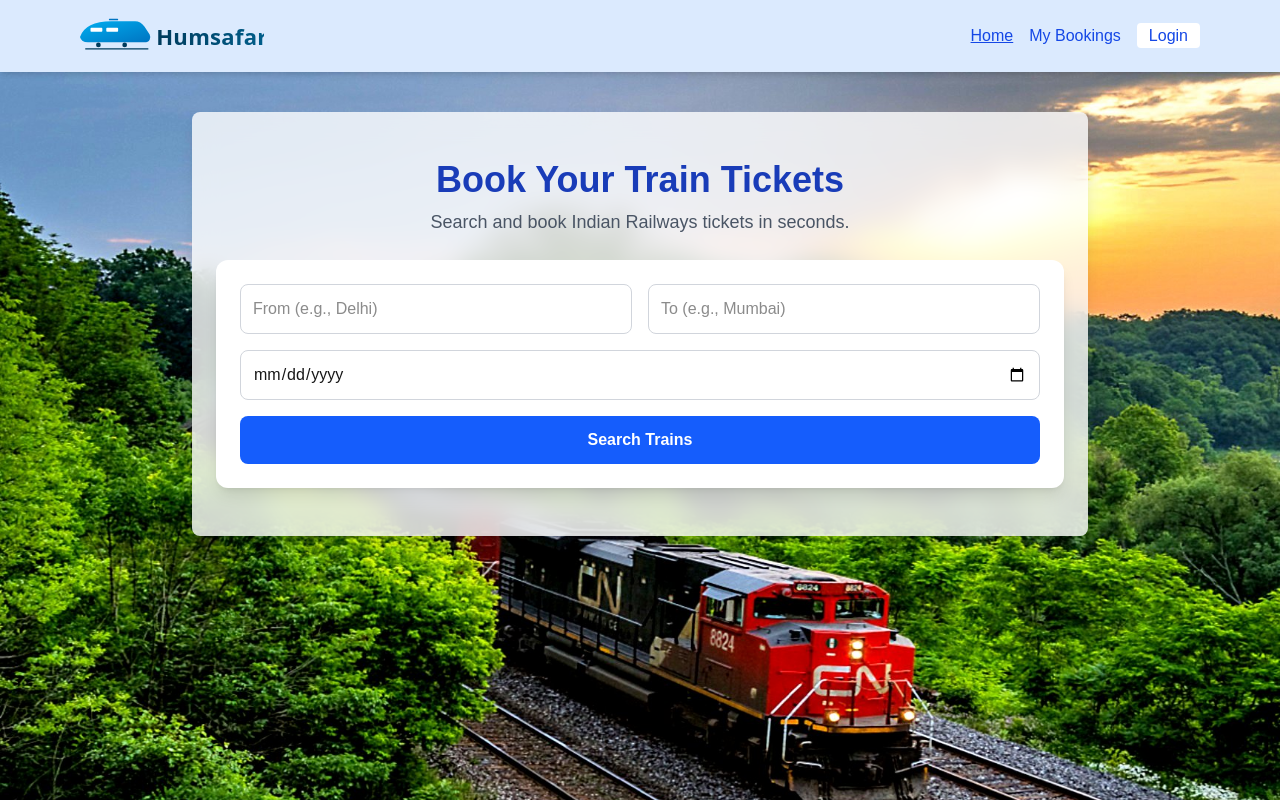
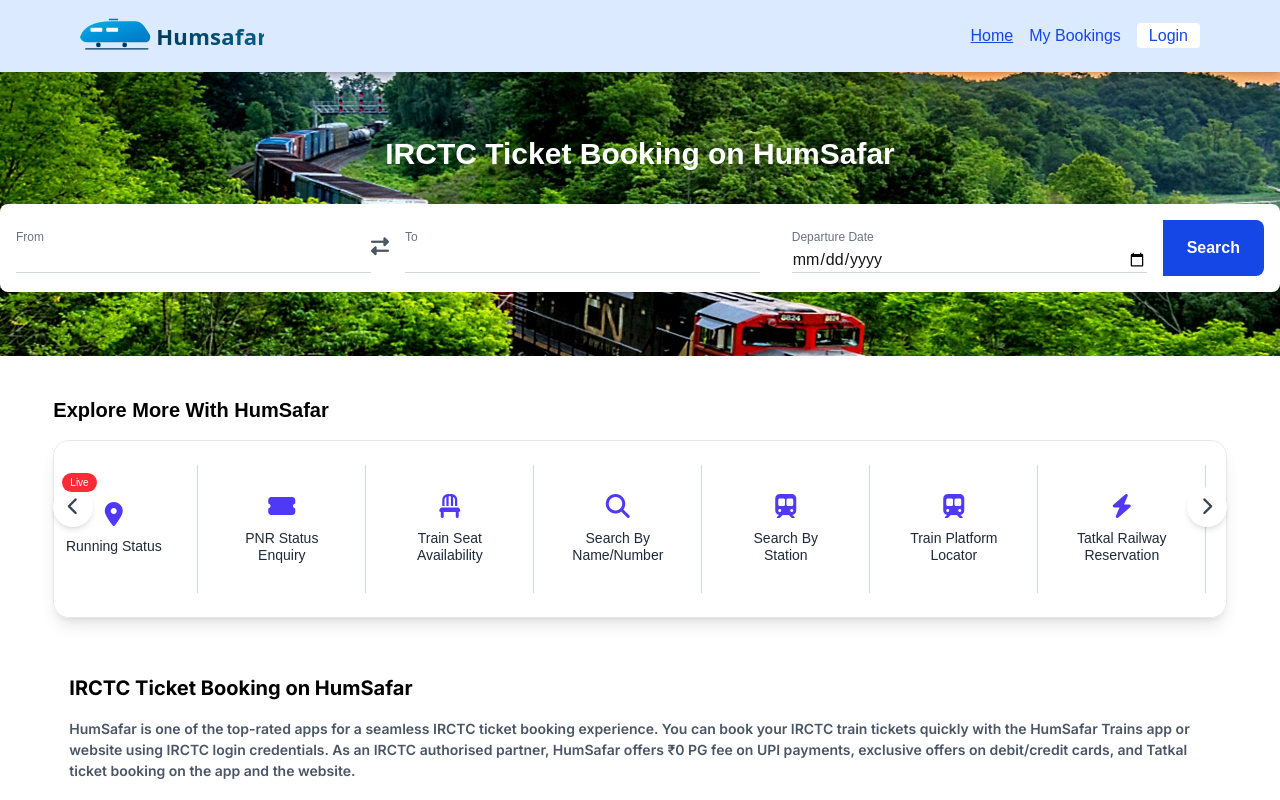
Before and after one commit to Ravi-Katiyar04/humsafar, a Next.js app: page / in a window 1280 px wide. Shown: the top 800 px of the page. Built offline with nearby package versions, Linux system fonts and the light colour scheme.

Commit message:
booking part updated

```diff
--- a/src/app/page.js
+++ b/src/app/page.js
@@ -11,7 +11,7 @@
 
   return (
     <>
-      <Booking />
+      <Booking title={"IRCTC Ticket Booking on HumSafar"} btntext={"Search"} />
       <Services />
       <main className={`${inter.className} p-4 max-w-11/12 mx-auto text-gray-600 font-serif font-semibold`}>
       <h1 className="text-xl font-bold mb-4 text-black">IRCTC Ticket Booking on HumSafar</h1>
--- a/src/components/Booking.jsx
+++ b/src/components/Booking.jsx
@@ -2,7 +2,7 @@
 import { useState } from 'react';
 import { useRouter } from 'next/navigation';
 
-export default function Booking() {
+export default function Booking(prop) {
   const [source, setSource] = useState('');
   const [destination, setDestination] = useState('');
   const [journeyDate, setJourneyDate] = useState('');
@@ -16,48 +16,62 @@
 
   return (
     <div
-      className="min-h-screen bg-cover bg-center flex flex-col items-center justify-start"
+      className="min-h-fit bg-cover bg-center flex flex-col items-center justify-start"
       style={{
         backgroundImage: "url('/assets/train.jpg')",
       }}
     >
-      <div className="w-full max-w-4xl px-6 py-12 bg-white/80 backdrop-blur-md rounded-lg mt-10 shadow-lg">
-        <div className="flex flex-col items-center text-center">
-          <h1 className="text-4xl font-bold text-blue-800 mb-2">Book Your Train Tickets</h1>
-          <p className="text-gray-600 text-lg mb-6">Search and book Indian Railways tickets in seconds.</p>
-        </div>
+      <div className="bg-gradient-to-r py-16 w-full max-w-7xl text-center">
+        <h1 className="text-3xl font-semibold mb-8  text-white">{prop.title}</h1>
 
-        <div className="bg-white shadow-lg rounded-xl p-6 space-y-4">
-          <div className="grid grid-cols-1 md:grid-cols-2 gap-4">
+        <form onSubmit={handleSearch} className="bg-white rounded-lg p-4 shadow max-w-7xl mx-auto flex flex-col md:flex-row items-center justify-between">
+          <div className="flex-1 text-left">
+            <label className="text-xs text-gray-500 mb-1" htmlFor="source">From</label>
             <input
+              id="source"
               type="text"
-              placeholder="From (e.g., Delhi)"
-              className="p-3 border border-gray-300 rounded-lg focus:outline-none focus:ring-2 focus:ring-blue-500"
+              className="w-full border-b border-gray-300 focus:outline-none focus:border-blue-700 transition-colors"
               value={source}
               onChange={(e) => setSource(e.target.value)}
+              required
             />
+          </div>
+
+          <div>
+            <i className="fas fa-exchange-alt text-gray-600 text-lg"></i>
+          </div>
+
+          <div className="flex-1 px-4 text-left">
+            <label className="text-xs text-gray-500 mb-1" htmlFor="destination">To</label>
             <input
+              id="destination"
               type="text"
-              placeholder="To (e.g., Mumbai)"
-              className="p-3 border border-gray-300 rounded-lg focus:outline-none focus:ring-2 focus:ring-blue-500"
+              className="w-full border-b border-gray-300 focus:outline-none focus:border-blue-700 transition-colors"
               value={destination}
               onChange={(e) => setDestination(e.target.value)}
+              required
             />
           </div>
-          <input
-            type="date"
-            className="w-full p-3 border border-gray-300 rounded-lg focus:outline-none focus:ring-2 focus:ring-blue-500"
-            value={journeyDate}
-            onChange={(e) => setJourneyDate(e.target.value)}
-          />
+
+          <div className="flex-1 px-4 text-left">
+            <label className="text-xs text-gray-500 mb-1" htmlFor="journeyDate">Departure Date</label>
+            <input
+              id="journeyDate"
+              type="date"
+              className="w-full border-b border-gray-300 focus:outline-none focus:border-blue-700 transition-colors"
+              value={journeyDate}
+              onChange={(e) => setJourneyDate(e.target.value)}
+              required
+            />
+          </div>
 
           <button
-            onClick={handleSearch}
-            className="w-full bg-blue-600 text-white py-3 rounded-lg font-semibold hover:bg-blue-700 transition duration-200"
+            type="submit"
+            className="bg-blue-700 hover:bg-blue-800 cursor-pointer text-white font-semibold px-6 py-4 md:rounded-l-none md:rounded-r-lg w-full md:w-auto"
           >
-            Search Trains
+            {prop.btntext}
           </button>
-        </div>
+        </form>
       </div>
     </div>
   );
```
